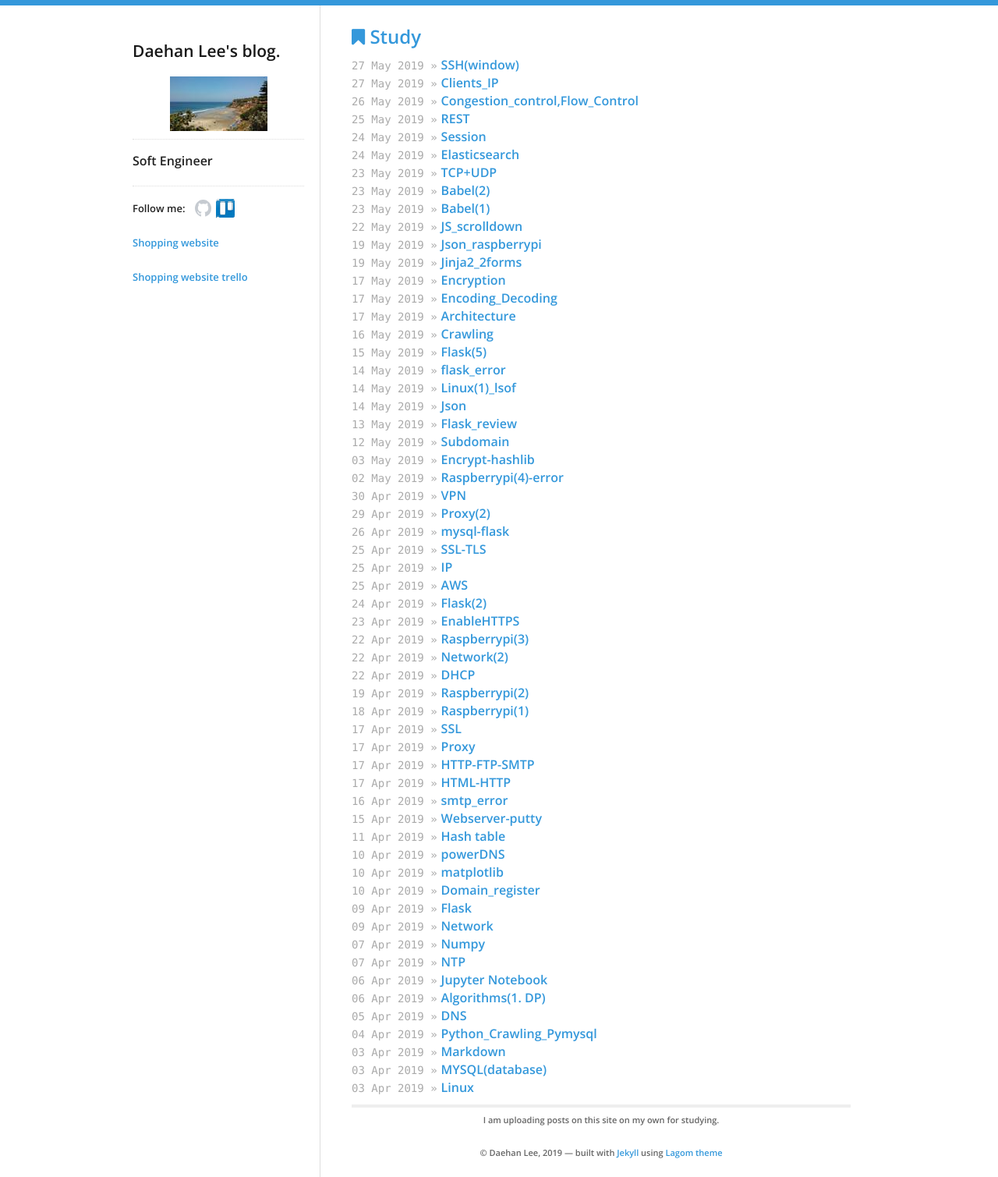
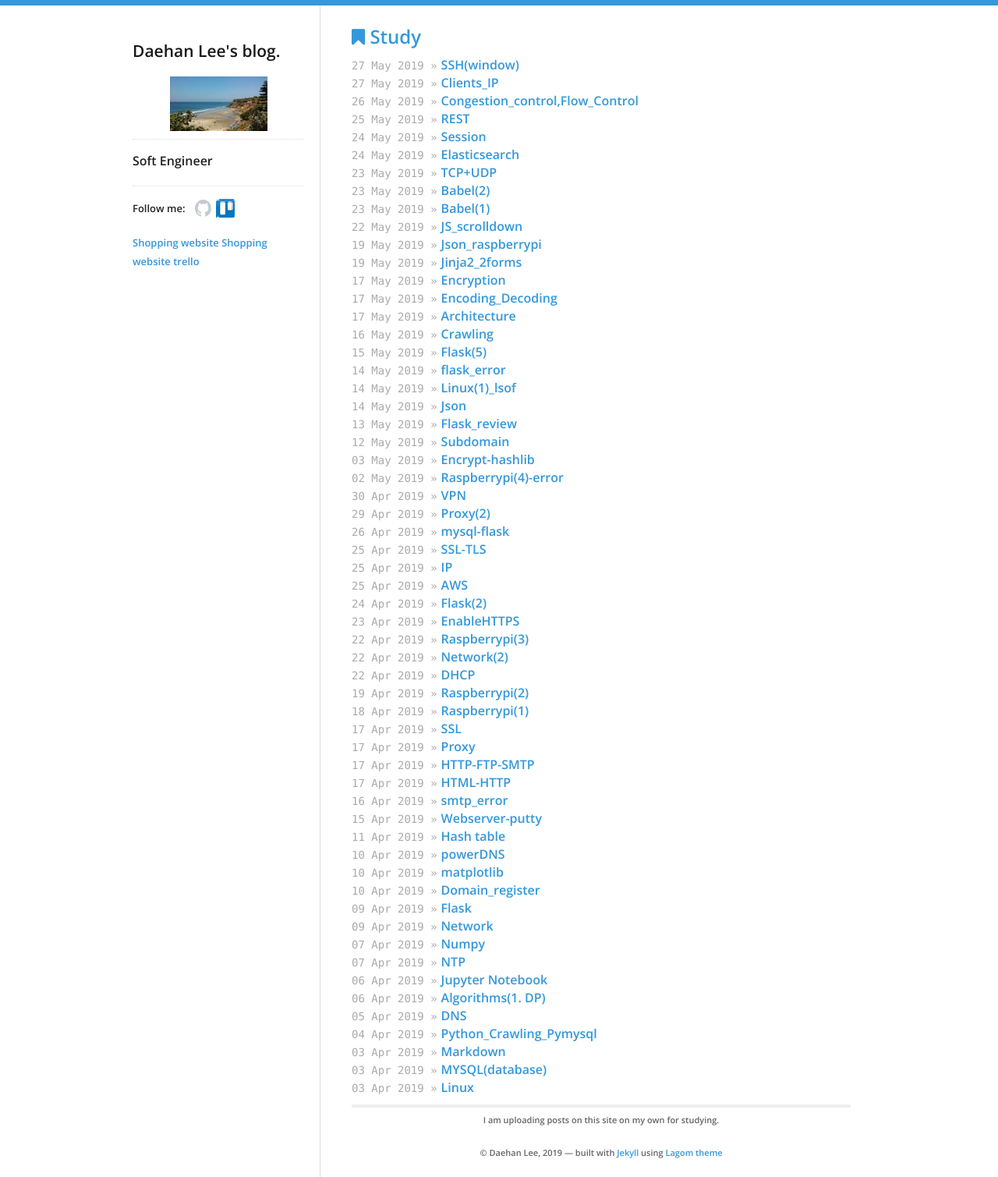
Before and after one commit to daehan0226/Study, a Jekyll site: the page built from index.html, in a window 1280 px wide. Shown: the whole page at 78% size. Built offline with Jekyll 4.4.1, drawn with Linux system fonts in a browser that asks for light colours.

Commit message:
Update social.html

```diff
--- a/_includes/social.html
+++ b/_includes/social.html
@@ -15,73 +15,4 @@ Follow me:
 </div>
   <p></p>
   <a title="Shopping website" href="https://shop.foxlee-p.ga/">Shopping website</a>
-  <p></p>
   <a title="Shopping website terllo" " href="https://trello.com/b/7suRQ1pY/shopping-website">Shopping website trello</a>
-
-<!--
-  <i class="fa fa-bitbucket-square"></i>
-
-
-  {% if site.data.theme.social.trello %}
-  <a title="{{ site.data.theme.social.trello }} on trello" href="https://trello.com/daehanlee2/boards">
-     <i class="fa fa-hacker-news"></i>
-  </a>
-  {% endif %}
-
-
-  {% if site.data.theme.social.stackexchange %}
-  <a title="{{ site.data.theme.name }} on Stack Exchange" href="https://stackexchange.com/users/{{site.data.theme.social.stackexchange }}">
-    <i class="fa fa-stack-exchange"></i>
-  </a>
-  {% endif %}
-
-  {% if site.data.theme.social.stackoverflow %}
-  <a title="{{ site.data.theme.name }} on Stack Overflow" href="http://stackoverflow.com/users/{{site.data.theme.social.stackoverflow }}">
-    <i class="fa fa-stack-overflow"></i>
-  </a>
-  {% endif %}
-
-  {% if site.data.theme.social.twitter %}
-  <a title="{{ site.data.theme.social.twitter }} on Twitter" href="https://twitter.com/{{ site.data.theme.social.twitter }}">
-    <i class="fa fa-twitter-square"></i>
-  </a>
-  {% endif %}
-
-  {% if site.data.theme.social.facebook %}
-  <a title="{{ site.data.theme.name }} on Facebook" href="https://facebook.com/{{ site.data.theme.social.facebook }}">
-    <i class="fa fa-facebook-square"></i>
-  </a>
-  {% endif %}
-
-  {% if site.data.theme.social.tumblr %}
-  <a title="{{ site.data.theme.name }} on tumblr" href="https://{{ site.data.theme.social.tumblr }}.tumblr.com">
-    <i class="fa fa-tumblr-square"></i>
-  </a>
-  {% endif %}
-
-  {% if site.data.theme.social.linkedin %}
-  <a title="{{ site.data.theme.name }} on LinkedIn" href="https://www.linkedin.com/in/{{ site.data.theme.social.linkedin }}">
-    <i class="fa fa-linkedin-square"></i>
-  </a>
-  {% endif %}
-
-  {% if site.data.theme.social.gplus %}
-  <a title="{{ site.data.theme.name }} on Google Plus" href="https://plus.google.com/{{ site.data.theme.social.gplus }}">
-    <i class="fa fa-google-plus-square"></i>
-  </a>
-  {% endif %}
-
-  {% if site.data.theme.social.flickr %}
-  <a title="{{ site.data.theme.name }} on Flickr" href="https://www.flickr.com/photos/{{ site.data.theme.social.flickr }}">
-    <i class="fa fa-flickr"></i>
-  </a>
-  {% endif %}
-
-  {% if site.data.theme.show_atom_feed %}
-  <a title="Atom feed" id="atom" href="/atom.xml">
-    <i class="fa fa-rss-square"></i>
-  </a>
-  {% endif %}
-
-
--->
```
